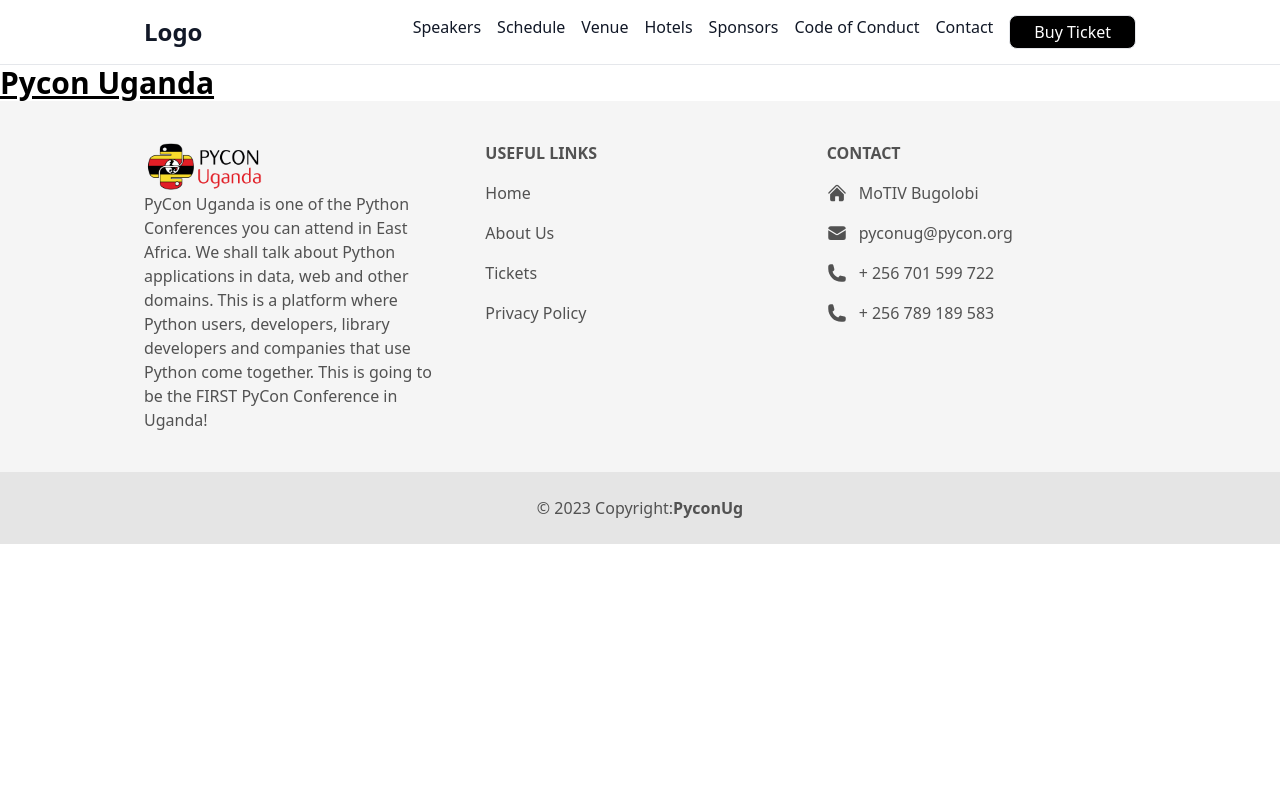
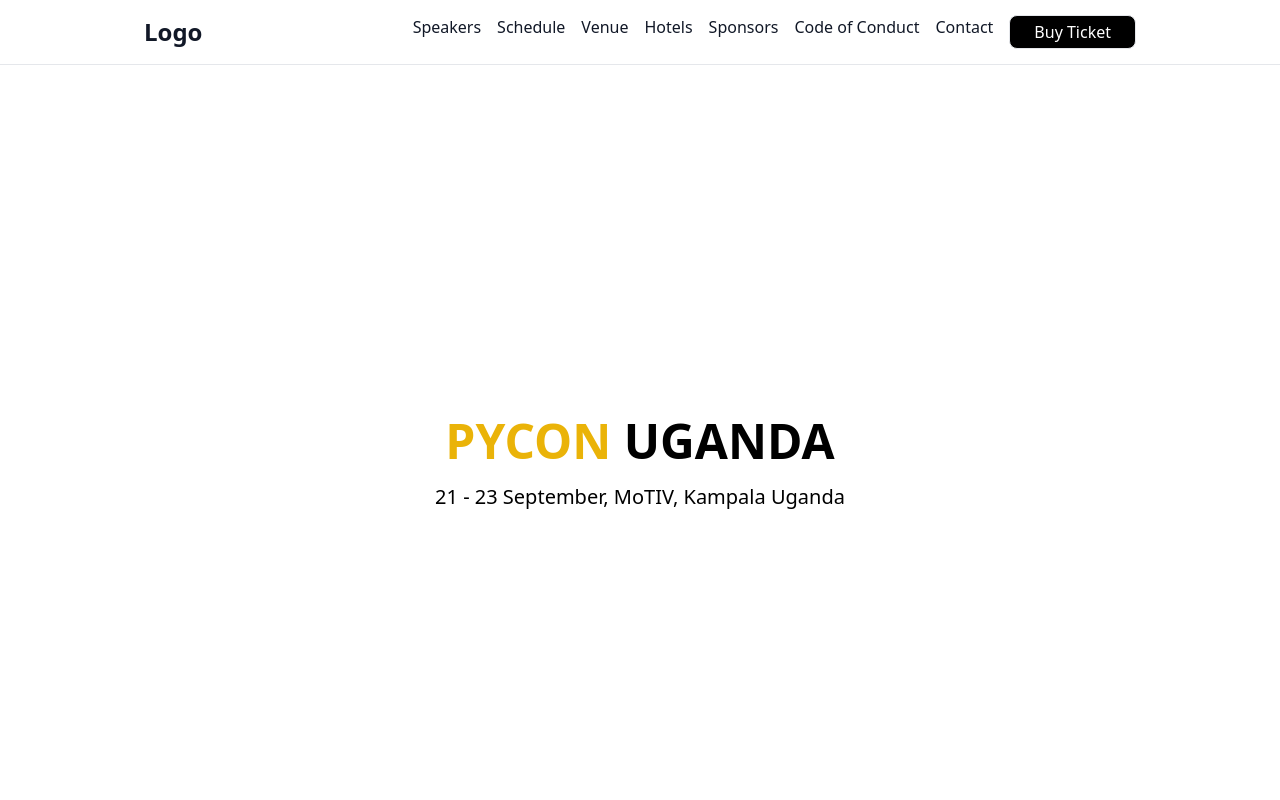
Before and after one commit to PyconUg/ug.pycon.org, a Next.js app: page / in a window 1280 px wide. Shown: the top 800 px of the page. Built offline with nearby package versions, Linux system fonts and the light colour scheme; what tw-elements would draw is missing.

Commit message:
import HeroSection component

```diff
--- a/app/page.js
+++ b/app/page.js
@@ -1,7 +1,9 @@
+import HeroSection from "@/components/HeroSection";
+
 export default function Home() {
   return (
     <main>
-      <h1 className="text-3xl font-bold underline">Pycon Uganda</h1>
+      <HeroSection />
     </main>
   );
 }
```
